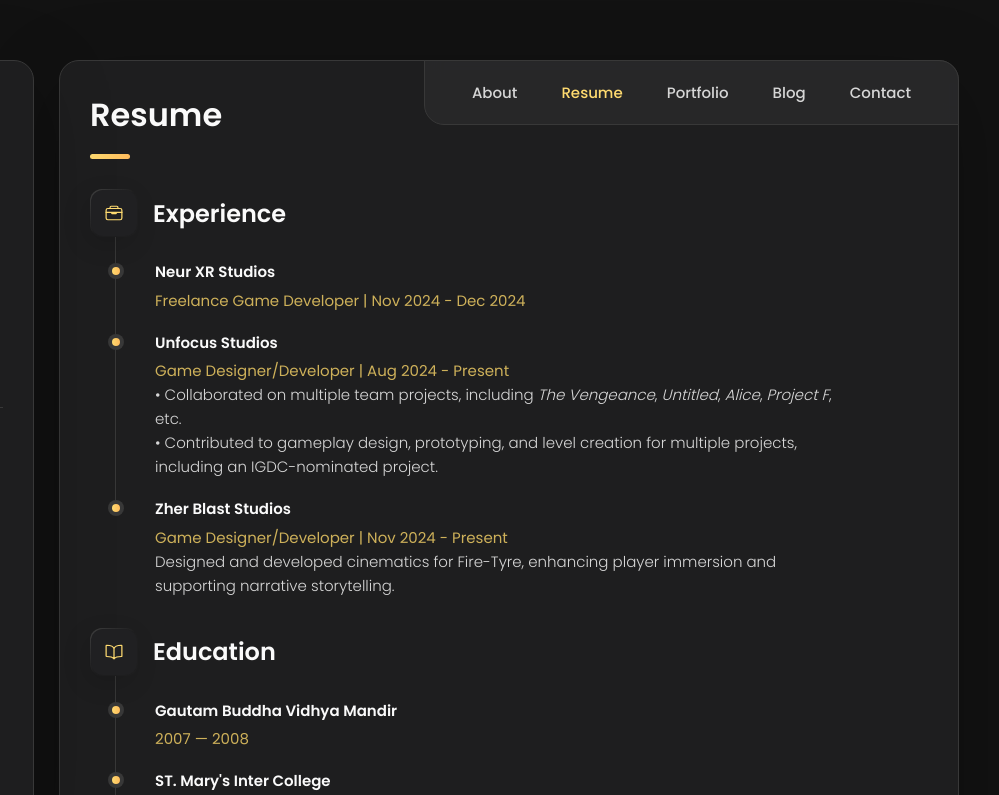
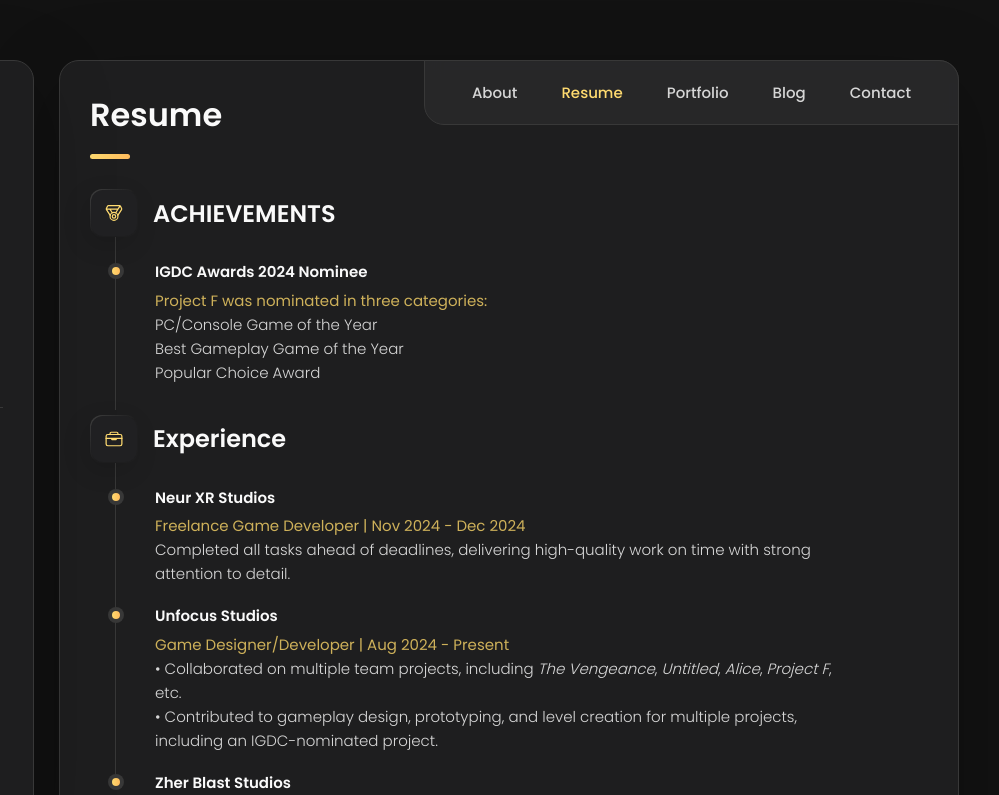
Before and after one commit to alexwithoutyou/home, a plain HTML site: page index.html in a window 1280 px wide. Both pictures are taken after a click on the button "Resume". Shown: the top 795 px of the page, 281-1280 px from the left. Drawn offline with nearby package versions, Linux system fonts and the light colour scheme.

Commit message:
updated resume part
-added achievement
-added content for neurXR
-updated resume pdf

```diff
--- a/index.html
+++ b/index.html
@@ -522,6 +522,43 @@
 
         <section class="timeline">
 
+
+        <div class="title-wrapper">
+            <div class="icon-box">
+              <ion-icon name="medal-outline"></ion-icon>
+            </div>
+
+            <h3 class="h3">ACHIEVEMENTS</h3>
+          </div>
+
+          <ol class="timeline-list">
+
+
+          <li class="timeline-item">
+          <h4 class="h4 timeline-item-title">IGDC Awards 2024 Nominee</h4>
+
+              <span>Project F was nominated in three categories:</span>
+
+
+              <p class="timeline-text">
+
+              PC/Console Game of the Year <br> Best Gameplay Game of the Year <br> Popular Choice Award
+              </p>
+
+            </li>
+
+
+            <li >
+
+            </li>
+
+
+
+
+            </ol>
+            </section>
+
+            <section class="timeline">
           <div class="title-wrapper">
             <div class="icon-box">
               <ion-icon name="briefcase-outline"></ion-icon>
@@ -537,14 +574,14 @@
               <h4 class="h4 timeline-item-title">Neur XR Studios</h4>
 
               <span>Freelance Game Developer | Nov 2024 - Dec 2024</span>
-              <!--
+
 
               <p class="timeline-text">
-                "Block Z" is a nostalgia-infused, retro-themed, arcade-style adventure where players jump
-                from block to block, testing their skills and reflexes in a pixelated world.
+                Completed all tasks ahead of deadlines, delivering high-quality work on time with strong
+                attention to detail.
               </p>
 
-              -->
+
             </li>
 
             <li class="timeline-item">
@@ -737,7 +774,7 @@
 
         <!-- Resume Download Button -->
       <div class="resume-download">
-        <a href="./assets/documents/Resume.pdf" class="button" download>
+        <a href="./assets/documents/AryanShakya_Resume.pdf" class="button" download>
         <ion-icon name="download-outline"></ion-icon>
           Download Resume
         </a>
```
Also changed, not shown: 2 other files.
